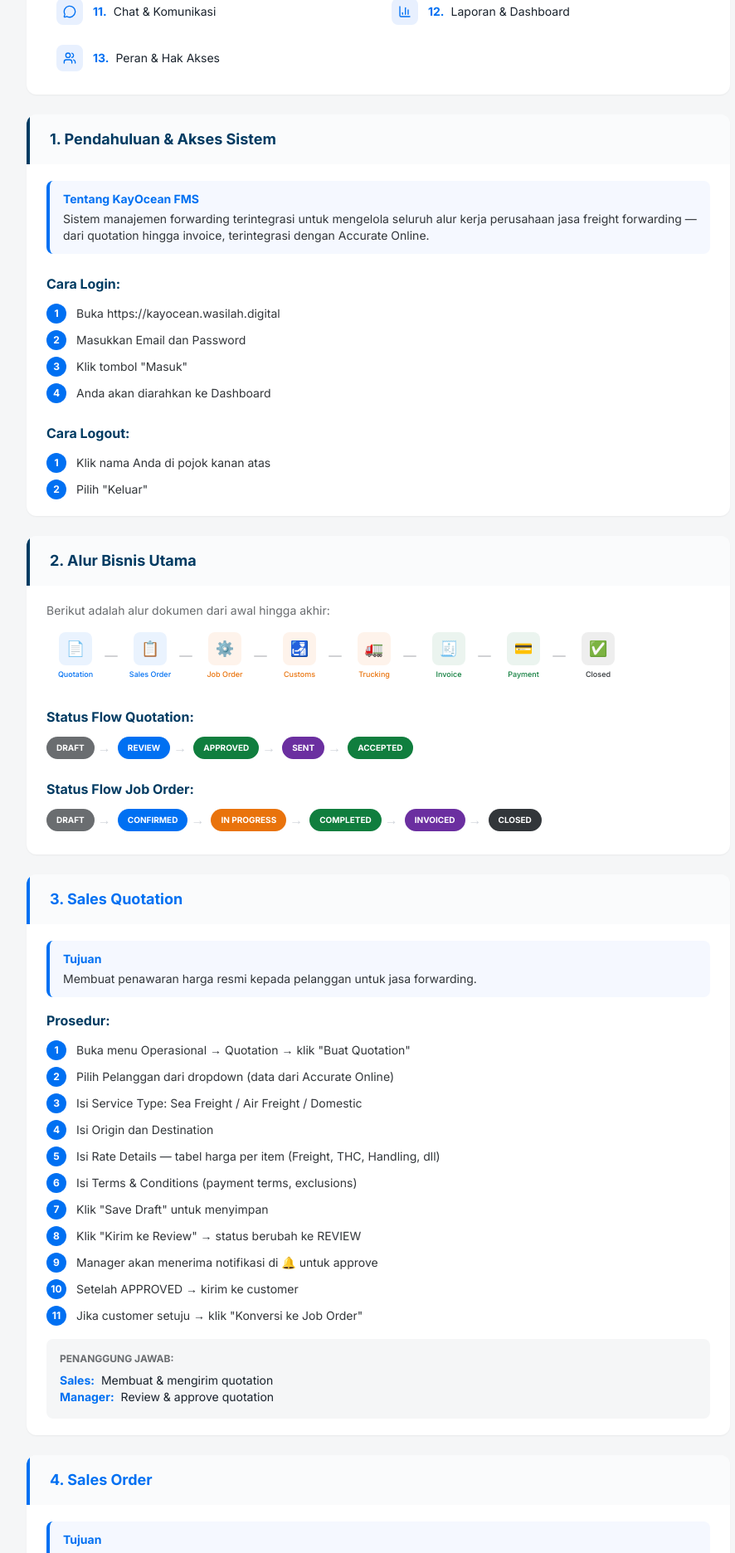
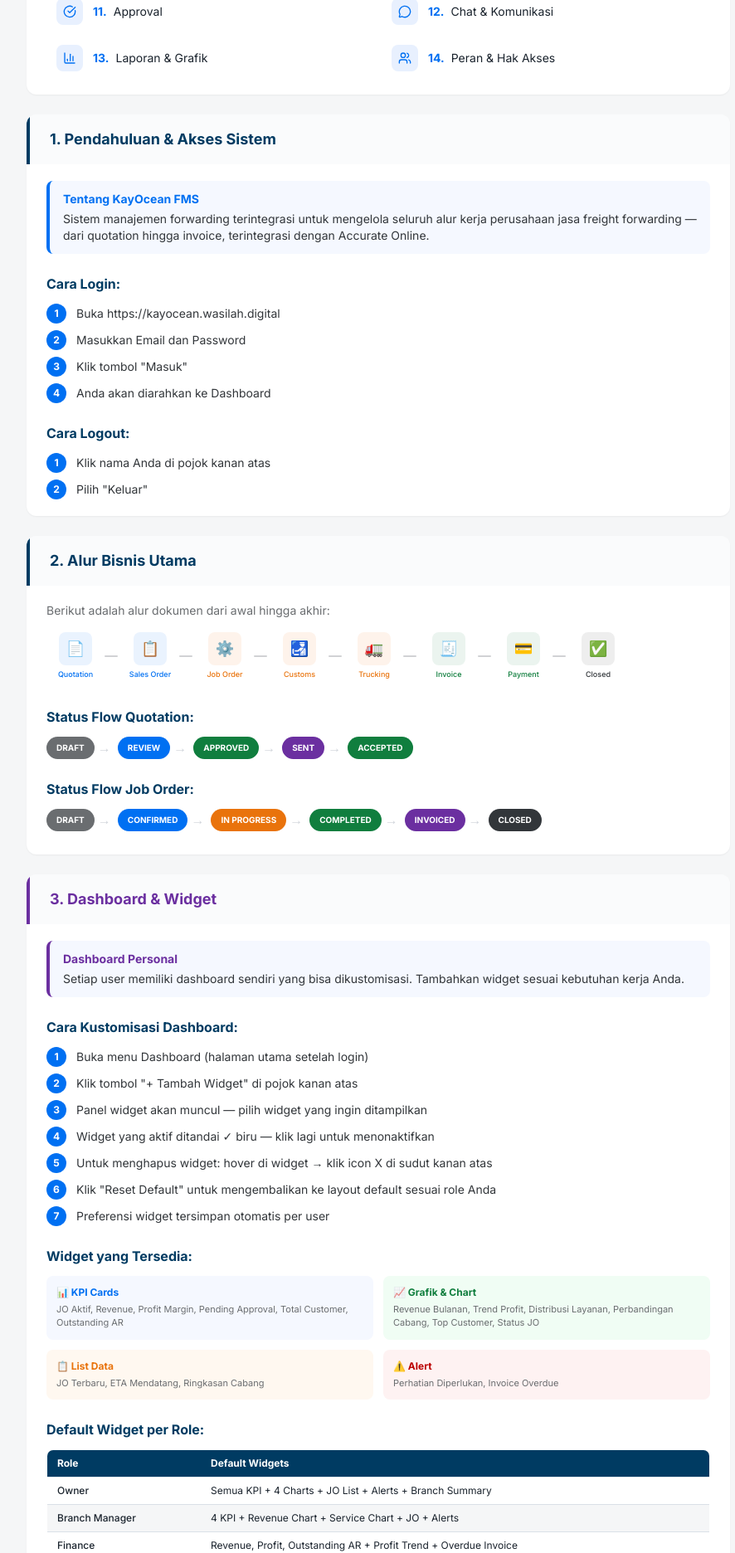
Before and after one commit to sigitsetiy-web/ForwardingOcean, a Next.js app: page /guide in a window 1280 px wide. Shown: the part 879-2751 px from the top of the page at 83% size, without its empty margins (184-1070 px from the left). Built offline with nearby package versions, Linux system fonts and the light colour scheme.

Commit message:
docs: update buku panduan v2.0 - dashboard widgets, chat, grafik analytics

```diff
--- a/src/app/guide/page.tsx
+++ b/src/app/guide/page.tsx
@@ -35,7 +35,7 @@
             <h2 className="text-2xl text-white/80 mb-6">KayOcean Forwarding Management System</h2>
             <div className="h-1 w-24 mx-auto rounded-full mb-6" style={{ background: "#F59E0B" }} />
             <p className="text-white/60 text-sm">Standar Operasional Prosedur & Panduan Pengguna</p>
-            <p className="text-white/40 text-xs mt-4">Versi 1.0 — Mei 2026</p>
+            <p className="text-white/40 text-xs mt-4">Versi 2.0 — Juni 2026</p>
             <p className="text-white/40 text-xs">Dibuat oleh: Wasilah Digital Sistem</p>
           </div>
         </div>
@@ -46,17 +46,18 @@
             {[
               { num: "1", title: "Pendahuluan & Akses Sistem", icon: BookOpen, id: "pendahuluan" },
               { num: "2", title: "Alur Bisnis Utama", icon: Ship, id: "alur-bisnis" },
-              { num: "3", title: "Sales Quotation", icon: FileText, id: "quotation" },
-              { num: "4", title: "Sales Order", icon: FileText, id: "sales-order" },
-              { num: "5", title: "Job Order", icon: Package, id: "job-order" },
-              { num: "6", title: "Custom Clearance", icon: Shield, id: "customs" },
-              { num: "7", title: "Trucking", icon: Truck, id: "trucking" },
-              { num: "8", title: "Invoice (AR)", icon: DollarSign, id: "invoice-ar" },
-              { num: "9", title: "Vendor Invoice (AP)", icon: DollarSign, id: "invoice-ap" },
-              { num: "10", title: "Approval", icon: CheckCircle, id: "approval" },
-              { num: "11", title: "Chat & Komunikasi", icon: MessageCircle, id: "chat" },
-              { num: "12", title: "Laporan & Dashboard", icon: BarChart3, id: "laporan" },
-              { num: "13", title: "Peran & Hak Akses", icon: Users, id: "peran" },
+              { num: "3", title: "Dashboard & Widget", icon: BarChart3, id: "dashboard" },
+              { num: "4", title: "Sales Quotation", icon: FileText, id: "quotation" },
+              { num: "5", title: "Sales Order", icon: FileText, id: "sales-order" },
+              { num: "6", title: "Job Order", icon: Package, id: "job-order" },
+              { num: "7", title: "Custom Clearance", icon: Shield, id: "customs" },
+              { num: "8", title: "Trucking", icon: Truck, id: "trucking" },
+              { num: "9", title: "Invoice (AR)", icon: DollarSign, id: "invoice-ar" },
+              { num: "10", title: "Vendor Invoice (AP)", icon: DollarSign, id: "invoice-ap" },
+              { num: "11", title: "Approval", icon: CheckCircle, id: "approval" },
+              { num: "12", title: "Chat & Komunikasi", icon: MessageCircle, id: "chat" },
+              { num: "13", title: "Laporan & Grafik", icon: BarChart3, id: "laporan" },
+              { num: "14", title: "Peran & Hak Akses", icon: Users, id: "peran" },
             ].map((item) => (
               <a key={item.num} href={`#${item.id}`} className="flex items-center gap-3 px-3 py-2 rounded-lg hover:bg-blue-50 cursor-pointer transition-colors">
                 <div className="h-8 w-8 rounded-lg flex items-center justify-center" style={{ background: "#E8F0FE" }}>
@@ -101,8 +102,57 @@
           <StatusFlow statuses={["DRAFT", "CONFIRMED", "IN PROGRESS", "COMPLETED", "INVOICED", "CLOSED"]} colors={["#6A6D70", "#0070F2", "#E9730C", "#107E3E", "#6B2FA0", "#32363A"]} />
         </Section>
 
-        {/* Section 3 - Quotation */}
-        <Section id="quotation" title="3. Sales Quotation" color="#0070F2" pageBreak>
+        {/* Section 3 - Dashboard */}
+        <Section id="dashboard" title="3. Dashboard & Widget" color="#6B2FA0" pageBreak>
+          <InfoBox color="#6B2FA0" title="Dashboard Personal">
+            Setiap user memiliki dashboard sendiri yang bisa dikustomisasi. Tambahkan widget sesuai kebutuhan kerja Anda.
+          </InfoBox>
+
+          <h4 className="font-bold mt-6 mb-3" style={{ color: "#003B62" }}>Cara Kustomisasi Dashboard:</h4>
+          <StepList steps={[
+            "Buka menu Dashboard (halaman utama setelah login)",
+            "Klik tombol \"+ Tambah Widget\" di pojok kanan atas",
+            "Panel widget akan muncul — pilih widget yang ingin ditampilkan",
+            "Widget yang aktif ditandai ✓ biru — klik lagi untuk menonaktifkan",
+            "Untuk menghapus widget: hover di widget → klik icon X di sudut kanan atas",
+            "Klik \"Reset Default\" untuk mengembalikan ke layout default sesuai role Anda",
+            "Preferensi widget tersimpan otomatis per user",
+          ]} />
+
+          <h4 className="font-bold mt-6 mb-3" style={{ color: "#003B62" }}>Widget yang Tersedia:</h4>
+          <div className="grid grid-cols-2 gap-3 mt-3">
+            <div className="p-3 rounded-lg" style={{ background: "#F5F8FF" }}>
+              <p className="text-xs font-bold" style={{ color: "#0070F2" }}>📊 KPI Cards</p>
+              <p className="text-[11px] mt-1" style={{ color: "#6A6D70" }}>JO Aktif, Revenue, Profit Margin, Pending Approval, Total Customer, Outstanding AR</p>
+            </div>
+            <div className="p-3 rounded-lg" style={{ background: "#F0FDF4" }}>
+              <p className="text-xs font-bold" style={{ color: "#107E3E" }}>📈 Grafik & Chart</p>
+              <p className="text-[11px] mt-1" style={{ color: "#6A6D70" }}>Revenue Bulanan, Trend Profit, Distribusi Layanan, Perbandingan Cabang, Top Customer, Status JO</p>
+            </div>
+            <div className="p-3 rounded-lg" style={{ background: "#FFF8F0" }}>
+              <p className="text-xs font-bold" style={{ color: "#E9730C" }}>📋 List Data</p>
+              <p className="text-[11px] mt-1" style={{ color: "#6A6D70" }}>JO Terbaru, ETA Mendatang, Ringkasan Cabang</p>
+            </div>
+            <div className="p-3 rounded-lg" style={{ background: "#FEF2F2" }}>
+              <p className="text-xs font-bold" style={{ color: "#BB0000" }}>⚠️ Alert</p>
+              <p className="text-[11px] mt-1" style={{ color: "#6A6D70" }}>Perhatian Diperlukan, Invoice Overdue</p>
+            </div>
+          </div>
+
+          <h4 className="font-bold mt-6 mb-3" style={{ color: "#003B62" }}>Default Widget per Role:</h4>
+          <table className="w-full text-sm border rounded-lg overflow-hidden">
+            <thead><tr style={{ background: "#003B62" }}><th className="px-3 py-2 text-left text-white text-xs">Role</th><th className="px-3 py-2 text-left text-white text-xs">Default Widgets</th></tr></thead>
+            <tbody>
+              <tr className="border-t"><td className="px-3 py-2 font-medium text-xs">Owner</td><td className="px-3 py-2 text-xs">Semua KPI + 4 Charts + JO List + Alerts + Branch Summary</td></tr>
+              <tr className="border-t" style={{ background: "#F5F6F7" }}><td className="px-3 py-2 font-medium text-xs">Branch Manager</td><td className="px-3 py-2 text-xs">4 KPI + Revenue Chart + Service Chart + JO + Alerts</td></tr>
+              <tr className="border-t"><td className="px-3 py-2 font-medium text-xs">Finance</td><td className="px-3 py-2 text-xs">Revenue, Profit, Outstanding AR + Profit Trend + Overdue Invoice</td></tr>
+              <tr className="border-t" style={{ background: "#F5F6F7" }}><td className="px-3 py-2 font-medium text-xs">Sales/CSO</td><td className="px-3 py-2 text-xs">JO Aktif, Customer + Top Customer Chart + JO List</td></tr>
+            </tbody>
+          </table>
+        </Section>
+
+        {/* Section 4 - Quotation */}
+        <Section id="quotation" title="4. Sales Quotation" color="#0070F2" pageBreak>
           <InfoBox color="#0070F2" title="Tujuan">
             Membuat penawaran harga resmi kepada pelanggan untuk jasa forwarding.
           </InfoBox>
@@ -128,8 +178,8 @@
           ]} />
         </Section>
 
-        {/* Section 4 - Sales Order */}
-        <Section id="sales-order" title="4. Sales Order" color="#0070F2" pageBreak>
+        {/* Section 5 - Sales Order */}
+        <Section id="sales-order" title="5. Sales Order" color="#0070F2" pageBreak>
           <InfoBox color="#0070F2" title="Tujuan">
             Mengkonfirmasi order dari pelanggan berdasarkan quotation yang disetujui.
           </InfoBox>
@@ -143,8 +193,8 @@
           ]} />
         </Section>
 
-        {/* Section 5 - Job Order */}
-        <Section id="job-order" title="5. Job Order" color="#0070F2" pageBreak>
+        {/* Section 6 - Job Order */}
+        <Section id="job-order" title="6. Job Order" color="#0070F2" pageBreak>
           <InfoBox color="#E9730C" title="Penting">
             Job Order adalah dokumen eksekusi operasional — digunakan oleh tim traffic/operations untuk menjalankan pengiriman.
           </InfoBox>
@@ -169,8 +219,8 @@
           ]} />
         </Section>
 
-        {/* Section 6 - Customs */}
-        <Section id="customs" title="6. Custom Clearance" color="#E9730C" pageBreak>
+        {/* Section 7 - Customs */}
+        <Section id="customs" title="7. Custom Clearance" color="#E9730C" pageBreak>
           <h4 className="font-bold mb-3" style={{ color: "#003B62" }}>Import (PIB):</h4>
           <StepList steps={[
             "Buka JO → section Customs",
@@ -199,8 +249,8 @@
           </div>
         </Section>
 
-        {/* Section 7 - Trucking */}
-        <Section id="trucking" title="7. Trucking" color="#E9730C" pageBreak>
+        {/* Section 8 - Trucking */}
+        <Section id="trucking" title="8. Trucking" color="#E9730C" pageBreak>
           <StepList steps={[
             "Buka JO → tab Trucking",
             "Klik \"Tambah Kendaraan\"",
@@ -212,8 +262,8 @@
           ]} />
         </Section>
 
-        {/* Section 8 - Invoice AR */}
-        <Section id="invoice-ar" title="8. Invoice ke Customer (AR)" color="#107E3E" pageBreak>
+        {/* Section 9 - Invoice AR */}
+        <Section id="invoice-ar" title="9. Invoice ke Customer (AR)" color="#107E3E" pageBreak>
           <InfoBox color="#107E3E" title="Multi-Party Billing">
             Satu JO bisa menghasilkan beberapa invoice ke pihak berbeda (Consignee, Overseas Agent, Trading House).
           </InfoBox>
@@ -229,8 +279,8 @@
           ]} />
         </Section>
 
-        {/* Section 9 - Invoice AP */}
-        <Section id="invoice-ap" title="9. Vendor Invoice (AP)" color="#BB0000" pageBreak>
+        {/* Section 10 - Invoice AP */}
+        <Section id="invoice-ap" title="10. Vendor Invoice (AP)" color="#BB0000" pageBreak>
           <div className="grid grid-cols-2 gap-4 mb-4">
             <div className="p-4 rounded-lg border-l-4" style={{ background: "#F5F8FF", borderColor: "#0070F2" }}>
               <p className="text-sm font-bold" style={{ color: "#0070F2" }}>🏢 Vendor Eksternal</p>
@@ -252,8 +302,8 @@
           ]} />
         </Section>
 
-        {/* Section 10 - Approval */}
-        <Section id="approval" title="10. Approval" color="#107E3E" pageBreak>
+        {/* Section 11 - Approval */}
+        <Section id="approval" title="11. Approval" color="#107E3E" pageBreak>
           <h4 className="font-bold mb-3" style={{ color: "#003B62" }}>Matrix Approval:</h4>
           <table className="w-full text-sm border rounded-lg overflow-hidden">
             <thead><tr style={{ background: "#003B62" }}><th className="px-4 py-2 text-left text-white">Nilai</th><th className="px-4 py-2 text-left text-white">Approver</th></tr></thead>
@@ -275,42 +325,109 @@
           ]} />
         </Section>
 
-        {/* Section 11 - Chat */}
-        <Section id="chat" title="11. Chat & Komunikasi" color="#0070F2" pageBreak>
-          <StepList steps={[
-            "Klik icon 💬 di header",
-            "Pilih channel atau buat percakapan baru",
-            "Ketik pesan → Enter untuk kirim",
-            "Pesan di JO Thread otomatis tersimpan di Activity Log JO",
-          ]} />
-          <div className="mt-4 grid grid-cols-3 gap-3">
+        {/* Section 12 - Chat */}
+        <Section id="chat" title="12. Chat & Komunikasi" color="#0070F2" pageBreak>
+          <InfoBox color="#0070F2" title="Kolaborasi Terintegrasi">
+            Chat KayOcean terhubung langsung dengan data operasional. Percakapan di JO Thread otomatis tersimpan sebagai Activity Log pada Job Order terkait.
+          </InfoBox>
+
+          <h4 className="font-bold mt-6 mb-3" style={{ color: "#003B62" }}>Jenis Percakapan:</h4>
+          <div className="grid grid-cols-3 gap-3 mb-4">
             <div className="p-3 rounded-lg text-center" style={{ background: "#E8F0FE" }}>
-              <p className="text-sm font-bold" style={{ color: "#0070F2" }}># Channel</p>
-              <p className="text-[10px]" style={{ color: "#6A6D70" }}>Grup per divisi</p>
+              <p className="text-lg mb-1">👥</p>
+              <p className="text-xs font-bold" style={{ color: "#0070F2" }}>Channel</p>
+              <p className="text-[10px]" style={{ color: "#6A6D70" }}>Grup per divisi/topik. Contoh: # operasional, # keuangan</p>
             </div>
             <div className="p-3 rounded-lg text-center" style={{ background: "#E6F4EA" }}>
-              <p className="text-sm font-bold" style={{ color: "#107E3E" }}>💬 DM</p>
-              <p className="text-[10px]" style={{ color: "#6A6D70" }}>Pesan langsung</p>
+              <p className="text-lg mb-1">💬</p>
+              <p className="text-xs font-bold" style={{ color: "#107E3E" }}>Direct Message</p>
+              <p className="text-[10px]" style={{ color: "#6A6D70" }}>Pesan pribadi antar user. Real-time, terenkripsi</p>
             </div>
             <div className="p-3 rounded-lg text-center" style={{ background: "#FFF3E0" }}>
-              <p className="text-sm font-bold" style={{ color: "#E9730C" }}>🔗 JO Thread</p>
-              <p className="text-[10px]" style={{ color: "#6A6D70" }}>Linked ke JO</p>
+              <p className="text-lg mb-1">⚙️</p>
+              <p className="text-xs font-bold" style={{ color: "#E9730C" }}>JO Thread</p>
+              <p className="text-[10px]" style={{ color: "#6A6D70" }}>Linked ke Job Order. Pesan jadi audit trail</p>
             </div>
           </div>
-        </Section>
 
-        {/* Section 12 - Reports */}
-        <Section id="laporan" title="12. Laporan & Dashboard" color="#6B2FA0" pageBreak>
+          <h4 className="font-bold mt-4 mb-3" style={{ color: "#003B62" }}>Cara Menggunakan Chat:</h4>
           <StepList steps={[
-            "Dashboard — KPI ringkasan (revenue, profit, JO aktif)",
-            "Papan Control — monitoring real-time (Kanban / Timeline / Table)",
-            "Laporan Profitabilitas — filter per JO, customer, cabang, periode",
-            "Export CSV — download data untuk analisis",
+            "Klik menu \"Chat\" di sidebar atau icon 💬 di header",
+            "Di sidebar kiri: pilih channel, DM, atau JO Thread yang ingin dibuka",
+            "Ketik pesan di kotak input bawah → tekan Enter untuk kirim",
+            "Shift + Enter untuk baris baru (multi-line)",
+            "Klik icon 👥 di header chat untuk melihat anggota room",
+            "Klik \"+\" di sidebar untuk membuat channel baru",
+          ]} />
+
+          <h4 className="font-bold mt-6 mb-3" style={{ color: "#003B62" }}>Notifikasi Chat:</h4>
+          <StepList steps={[
+            "Badge merah di icon 💬 header menunjukkan jumlah room dengan pesan baru",
+            "Badge otomatis hilang setelah Anda membuka room tersebut",
+            "Notifikasi di-refresh otomatis setiap 10 detik",
+          ]} />
+
+          <RoleBox roles={[
+            { role: "Semua User", action: "Dapat mengirim & menerima pesan di channel yang diikuti" },
+            { role: "Owner/Manager", action: "Membuat channel baru, menambah anggota" },
           ]} />
         </Section>
 
-        {/* Section 13 - Roles */}
-        <Section id="peran" title="13. Peran & Hak Akses" color="#003B62" pageBreak>
+        {/* Section 13 - Reports */}
+        <Section id="laporan" title="13. Laporan & Grafik" color="#6B2FA0" pageBreak>
+          <InfoBox color="#6B2FA0" title="Analytics Terintegrasi">
+            Seluruh data operasional otomatis dihitung menjadi laporan real-time. Owner mendapat akses penuh ke semua grafik analytics.
+          </InfoBox>
+
+          <h4 className="font-bold mt-6 mb-3" style={{ color: "#003B62" }}>Fitur Laporan:</h4>
+          <div className="grid grid-cols-2 gap-3 mb-4">
+            <div className="p-3 rounded-lg border" style={{ borderColor: "#E5E7EB" }}>
+              <p className="text-xs font-bold" style={{ color: "#0070F2" }}>📊 Revenue & Cost Bulanan</p>
+              <p className="text-[10px] mt-1" style={{ color: "#6A6D70" }}>Bar chart perbandingan pendapatan vs biaya per bulan</p>
+            </div>
+            <div className="p-3 rounded-lg border" style={{ borderColor: "#E5E7EB" }}>
+              <p className="text-xs font-bold" style={{ color: "#107E3E" }}>📈 Trend Profit Margin</p>
+              <p className="text-[10px] mt-1" style={{ color: "#6A6D70" }}>Area chart pergerakan margin profit 6 bulan terakhir</p>
+            </div>
+            <div className="p-3 rounded-lg border" style={{ borderColor: "#E5E7EB" }}>
+              <p className="text-xs font-bold" style={{ color: "#E9730C" }}>🥧 Distribusi Layanan</p>
+              <p className="text-[10px] mt-1" style={{ color: "#6A6D70" }}>Pie chart proporsi Sea Import, Export, Air, Domestic</p>
+            </div>
+            <div className="p-3 rounded-lg border" style={{ borderColor: "#E5E7EB" }}>
+              <p className="text-xs font-bold" style={{ color: "#6B2FA0" }}>🏢 Perbandingan Cabang</p>
+              <p className="text-[10px] mt-1" style={{ color: "#6A6D70" }}>Horizontal bar chart revenue per cabang</p>
+            </div>
+            <div className="p-3 rounded-lg border" style={{ borderColor: "#E5E7EB" }}>
+              <p className="text-xs font-bold" style={{ color: "#BB0000" }}>👥 Top 5 Customer</p>
+              <p className="text-[10px] mt-1" style={{ color: "#6A6D70" }}>Progress bar customer dengan kontribusi revenue tertinggi</p>
+            </div>
+            <div className="p-3 rounded-lg border" style={{ borderColor: "#E5E7EB" }}>
+              <p className="text-xs font-bold" style={{ color: "#32363A" }}>🍩 Status Job Order</p>
+              <p className="text-[10px] mt-1" style={{ color: "#6A6D70" }}>Donut chart distribusi status (Completed, In Progress, dll)</p>
+            </div>
+          </div>
+
+          <h4 className="font-bold mt-4 mb-3" style={{ color: "#003B62" }}>Menu Laporan Profitabilitas:</h4>
+          <StepList steps={[
+            "Buka menu Keuangan → Laporan",
+            "Filter berdasarkan: Periode, Cabang, Jenis Layanan, Customer",
+            "Lihat ringkasan: Total Revenue, Cost, Profit, Margin rata-rata",
+            "Tabel detail per Job Order",
+            "Klik \"Export CSV\" untuk download data ke Excel",
+          ]} />
+
+          <h4 className="font-bold mt-6 mb-3" style={{ color: "#003B62" }}>Papan Control (Control Center):</h4>
+          <StepList steps={[
+            "Buka menu Papan Control dari sidebar",
+            "Pilih view: Kanban / Timeline / Table",
+            "Filter berdasarkan status, officer, customer, direction",
+            "Klik JO card untuk melihat detail di side panel",
+            "KPI strip di bagian atas menunjukkan ringkasan real-time",
+          ]} />
+        </Section>
+
+        {/* Section 14 - Roles */}
+        <Section id="peran" title="14. Peran & Hak Akses" color="#003B62" pageBreak>
           <table className="w-full text-sm border rounded-lg overflow-hidden">
             <thead><tr style={{ background: "#003B62" }}><th className="px-4 py-2 text-left text-white">Role</th><th className="px-4 py-2 text-left text-white">Akses</th></tr></thead>
             <tbody>
```
